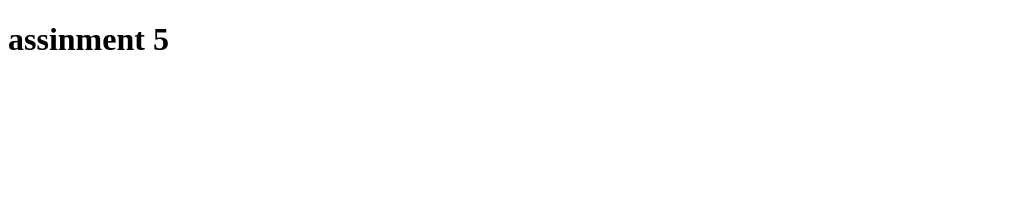
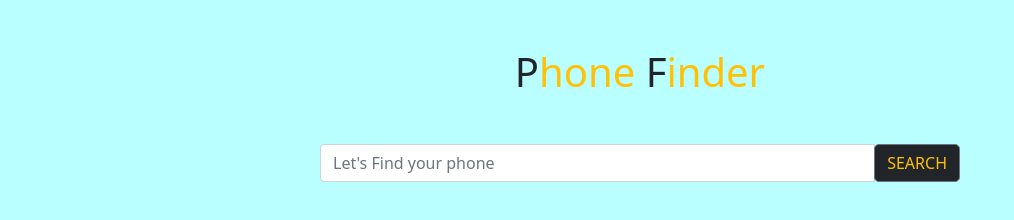
Before and after one commit to lrn79/Phone_hunter, a plain HTML site: page index.html in a window 1280 px wide. Shown: the whole page, without its empty margins (0-1014 px from the left). Drawn offline with nearby package versions, Linux system fonts and the light colour scheme.

Commit message:
design done

```diff
--- a/index.html
+++ b/index.html
@@ -5,11 +5,36 @@
     <meta charset="UTF-8">
     <meta http-equiv="X-UA-Compatible" content="IE=edge">
     <meta name="viewport" content="width=device-width, initial-scale=1.0">
-    <title>😶assinment 6</title>
+    <title>😶 assinment 6</title>
+    <!-- Bootstrap link -->
+    <link href="https://cdn.jsdelivr.net/npm/bootstrap@5.1.3/dist/css/bootstrap.min.css" rel="stylesheet"
+        integrity="sha384-1BmE4kWBq78iYhFldvKuhfTAU6auU8tT94WrHftjDbrCEXSU1oBoqyl2QvZ6jIW3" crossorigin="anonymous">
+
+    <!-- css link  -->
+    <link rel="stylesheet" href="style.css">
 </head>
 
-<body>
-    <h1>assinment 5</h1>
+<body class="background_color">
+    <h1 class="text-center mt-5 fw-5 text-warning">
+        <span class="text-dark">P</span>hone
+        <span class="text-dark">F</span>inder
+    </h1>
+
+    <!-- search feild -->
+    <div class="input-group mb-3 mt-5 w-50 mx-auto">
+        <input id="search_feild" type="text" class="form-control" placeholder="Let's Find your phone"
+            aria-describedby="button-addon2">
+        <button class="btn btn-outline-secondary bg-dark text-warning rounded-3" type="button"
+            id="button_search">SEARCH</button>
+    </div>
+
+    <!-- Bootsstrap javascript -->
+    <script src="https://cdn.jsdelivr.net/npm/bootstrap@5.1.3/dist/js/bootstrap.bundle.min.js"
+        integrity="sha384-ka7Sk0Gln4gmtz2MlQnikT1wXgYsOg+OMhuP+IlRH9sENBO0LRn5q+8nbTov4+1p"
+        crossorigin="anonymous"></script>
+
+    <!-- script link -->
+    <script src="index.js"></script>
 </body>
 
 </html>
--- /dev/null
+++ b/index.js
@@ -0,0 +1 @@
+console.log('its okay')
--- /dev/null
+++ b/style.css
@@ -0,0 +1,3 @@
+.background_color{
+    background-color: rgba(0, 255, 255, 0.274);
+}
```
